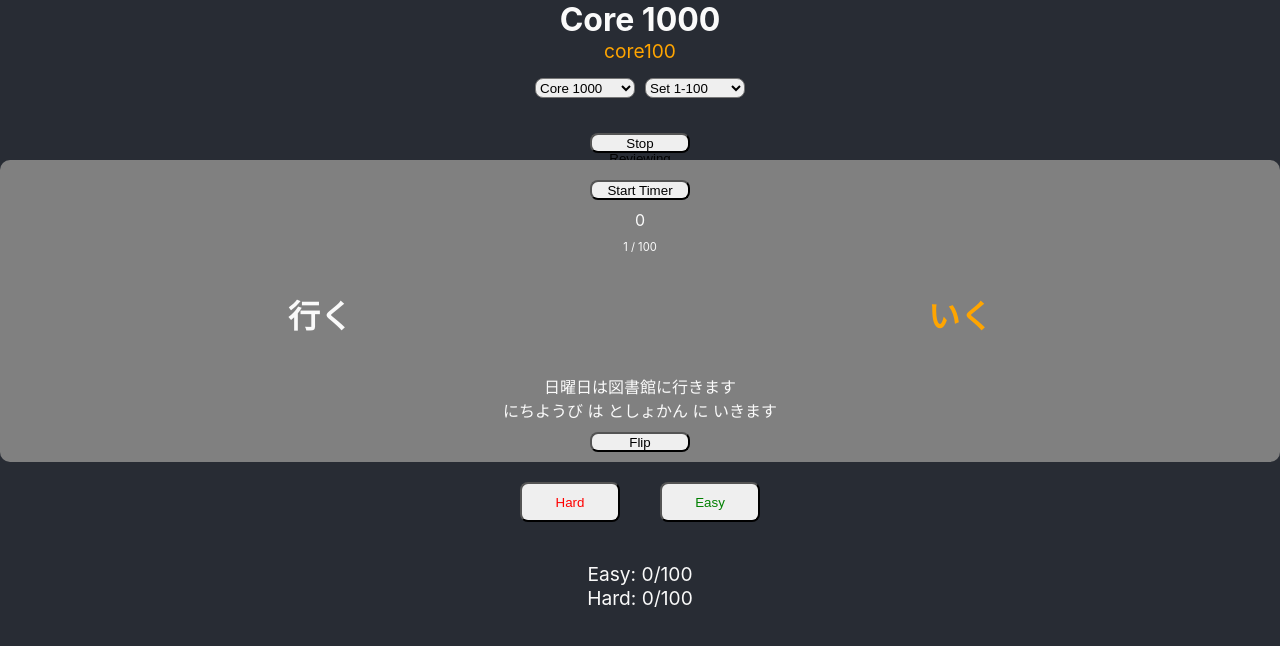
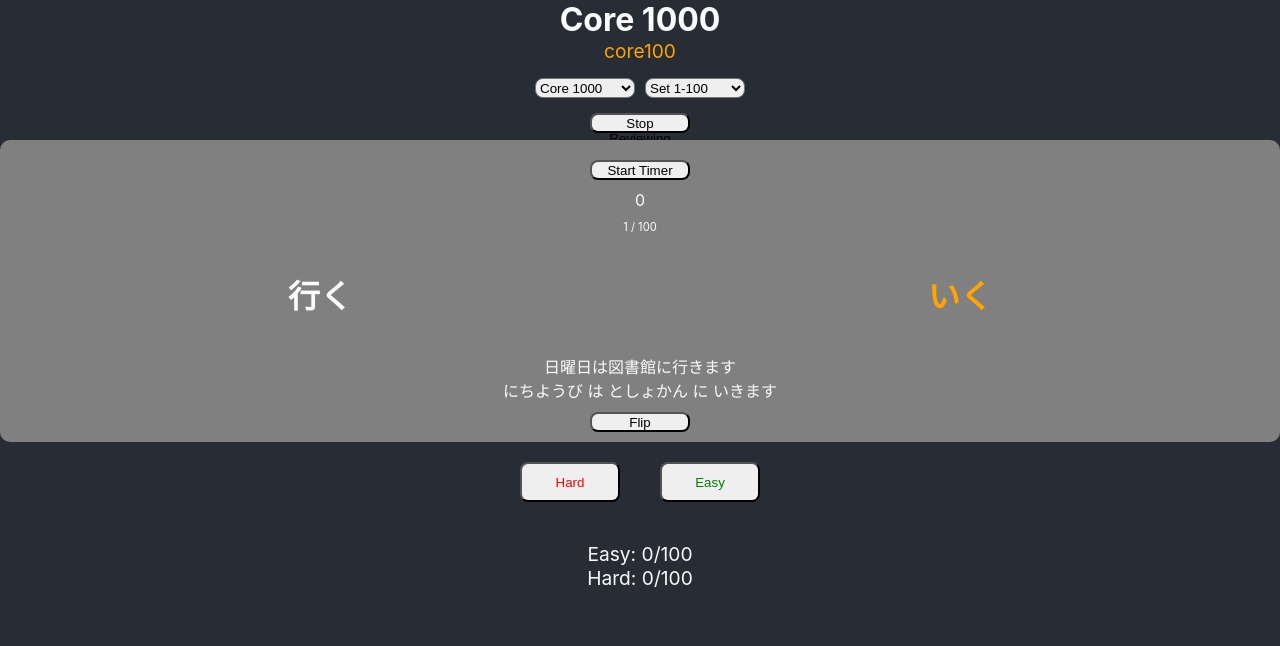
Before and after one commit to licebeam/kaze-app, a React (Create React App) app: page / in a window 1280 px wide. Shown: the top 646 px of the page. Built offline with nearby package versions, Linux system fonts and the light colour scheme.

Commit message:
reverts margin

```diff
--- a/src/App.js
+++ b/src/App.js
@@ -5,9 +5,6 @@ import Card from './components/Card';
 import core100 from './json-data/core1000/core100';
 
 const Container = styled.div`
-  margin: 0 auto;
-  height: 100%;
-  width: 100vw;
   display: flex;
   flex-direction: column;
   .header{
@@ -30,7 +27,6 @@ const Container = styled.div`
     }
 
      button{
-      margin: 20px;
       height: 20px;
       width: 100px;
       border-radius: 8px;
@@ -68,7 +64,7 @@ const Container = styled.div`
     height: 120px;
   }
   .card-container{
-    margin-top: 40px;
+    margin-top: 20px;
   }
 `
 
--- a/src/components/Card.jsx
+++ b/src/components/Card.jsx
@@ -8,7 +8,6 @@ const CardContainer = styled.div`
   border-radius: 10px;
   flex-direction: column;
   background-color: gray;
-  height: 100%;
   .timer-section{
     height: 40px;
     margin: 10px;
```
